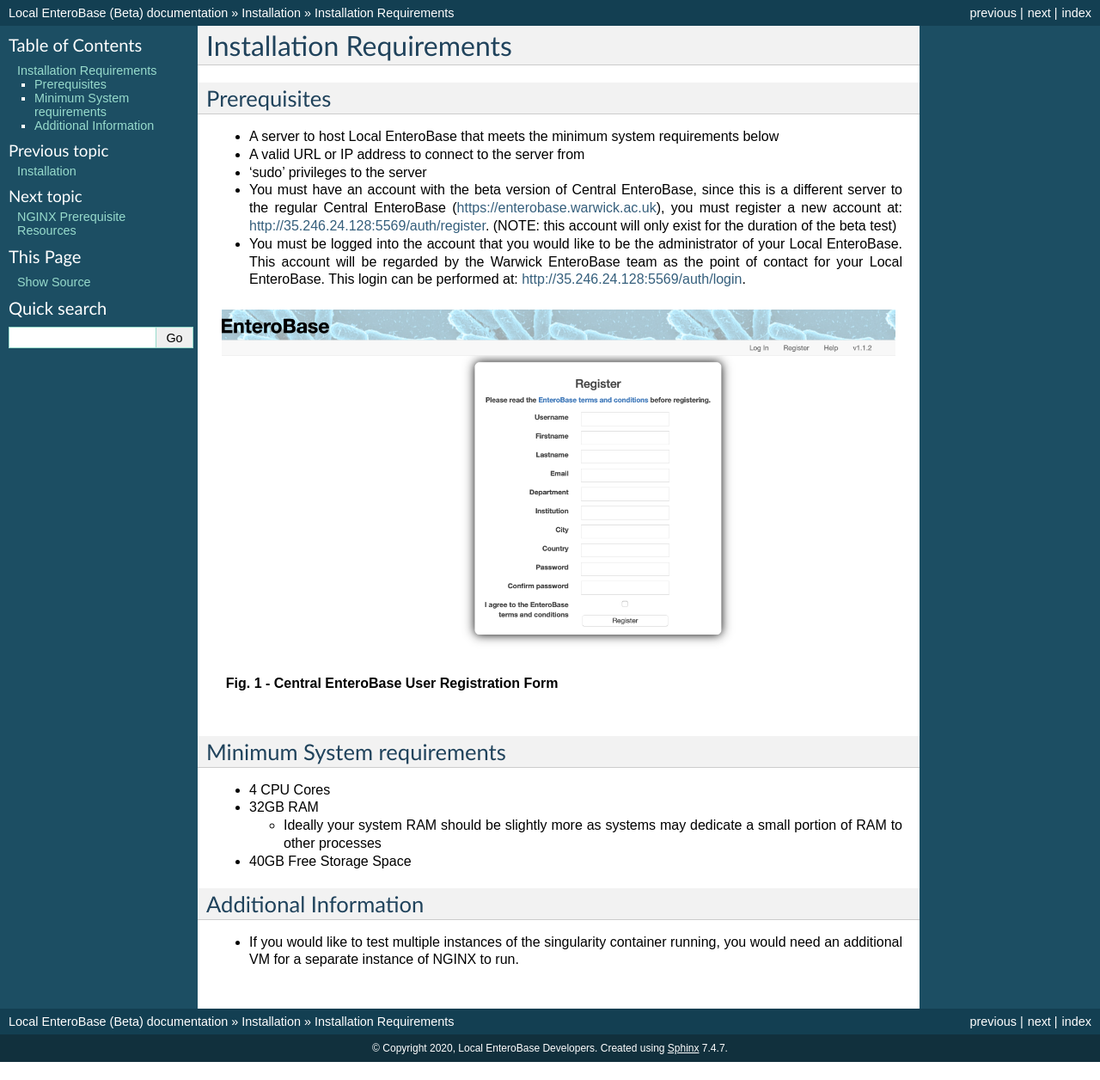
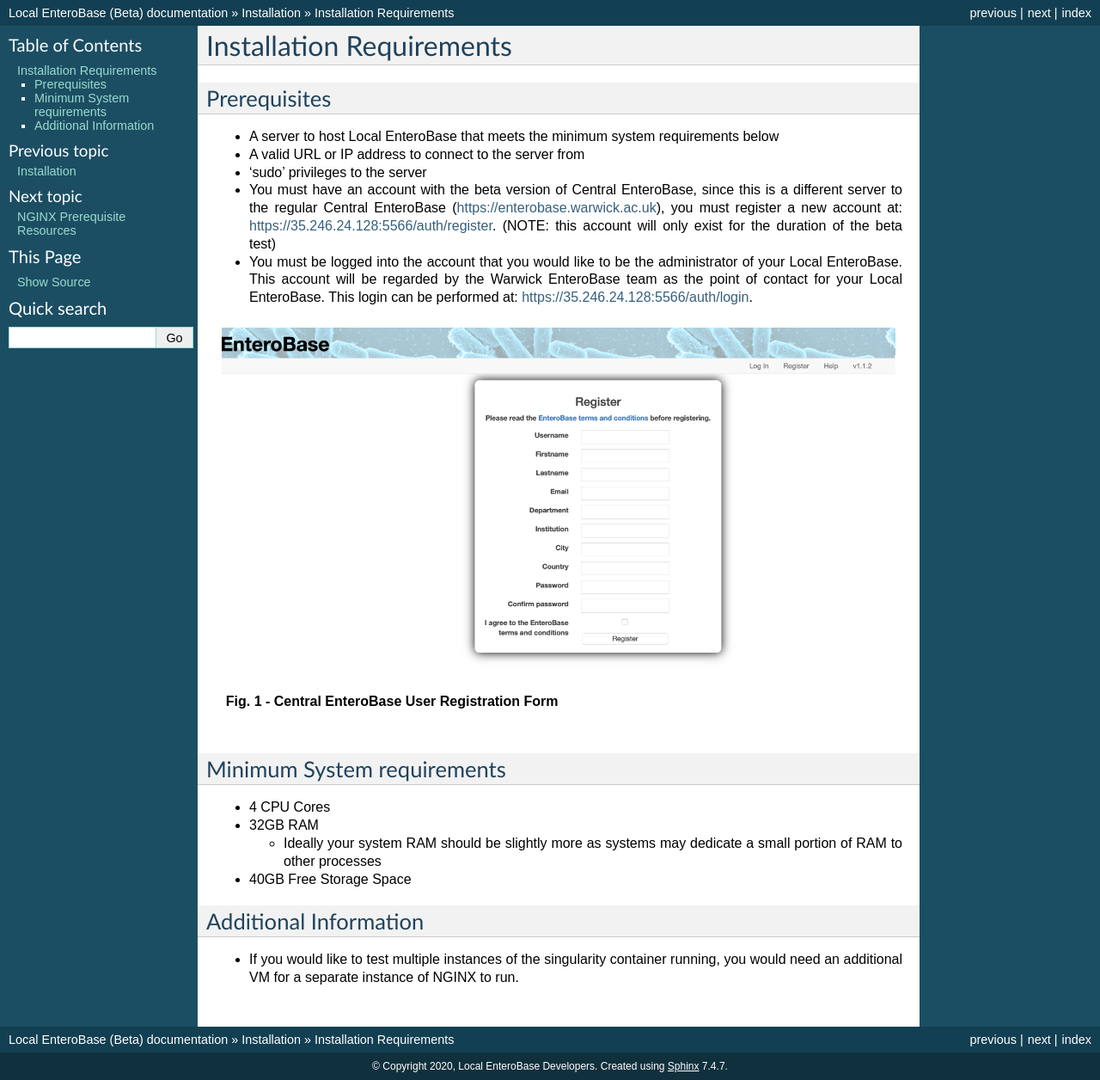
Before and after one commit to khaledk2/leb-beta, a Sphinx documentation site: the page built from docs/installation/requirements.rst, in a window 1280 px wide. Shown: the whole page at 86% size. Built offline with Sphinx 7.4.7, drawn with Linux system fonts in a browser that asks for light colours; pages that are not in the unit, such as notebooks, are missing from menus; before the commit the page ends 1235 px from its top, so only the background shows below that; some of the changed lines change nothing that is shown.

Commit message:
Update requirements.rst

```diff
--- a/docs/installation/requirements.rst
+++ b/docs/installation/requirements.rst
@@ -7,8 +7,8 @@
 * A server to host Local EnteroBase that meets the minimum system requirements below
 * A valid URL or IP address to connect to the server from
 * 'sudo' privileges to the server
-* You must have an account with the beta version of Central EnteroBase, since this is a different server to the regular Central EnteroBase (`<https://enterobase.warwick.ac.uk>`_), you must register a new account at: `<http://35.246.24.128:5569/auth/register>`_. (NOTE: this account will only exist for the duration of the beta test)
-* You must be logged into the account that you would like to be the administrator of your Local EnteroBase. This account will be regarded by the Warwick EnteroBase team as the point of contact for your Local EnteroBase. This login can be performed at: `<http://35.246.24.128:5569/auth/login>`_.
+* You must have an account with the beta version of Central EnteroBase, since this is a different server to the regular Central EnteroBase (`<https://enterobase.warwick.ac.uk>`_), you must register a new account at: `<https://35.246.24.128:5566/auth/register>`_. (NOTE: this account will only exist for the duration of the beta test)
+* You must be logged into the account that you would like to be the administrator of your Local EnteroBase. This account will be regarded by the Warwick EnteroBase team as the point of contact for your Local EnteroBase. This login can be performed at: `<https://35.246.24.128:5566/auth/login>`_.
 
 .. figure:: ../images/central_enterobase_user.png
    :align: center
```
